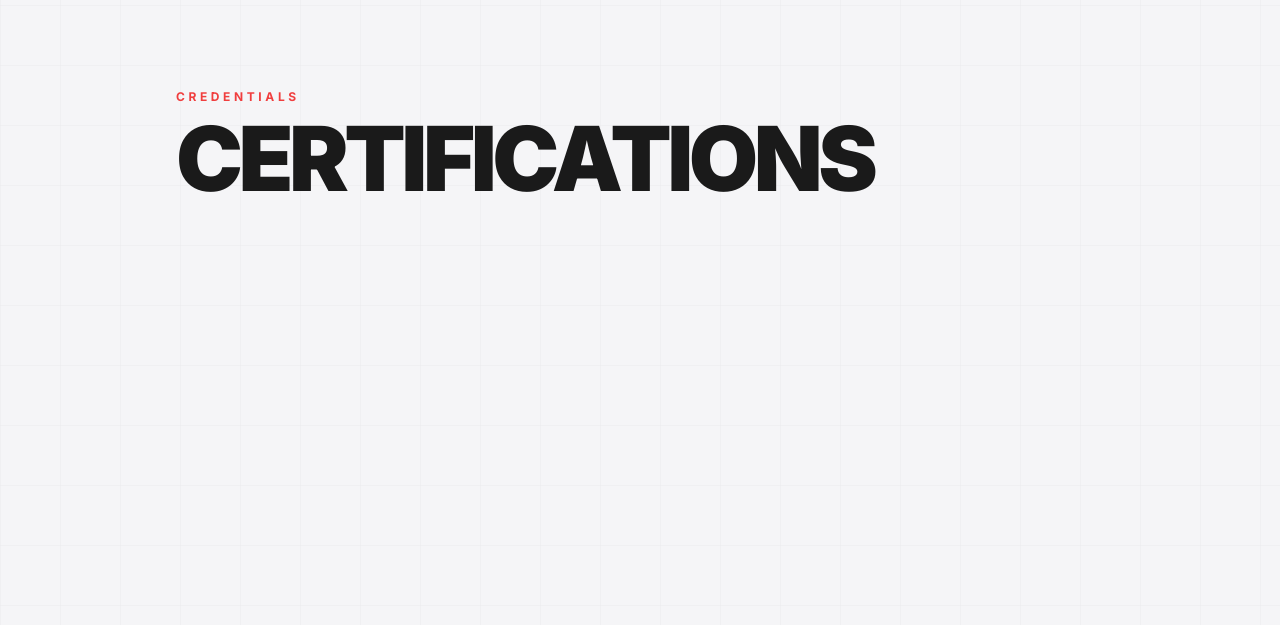
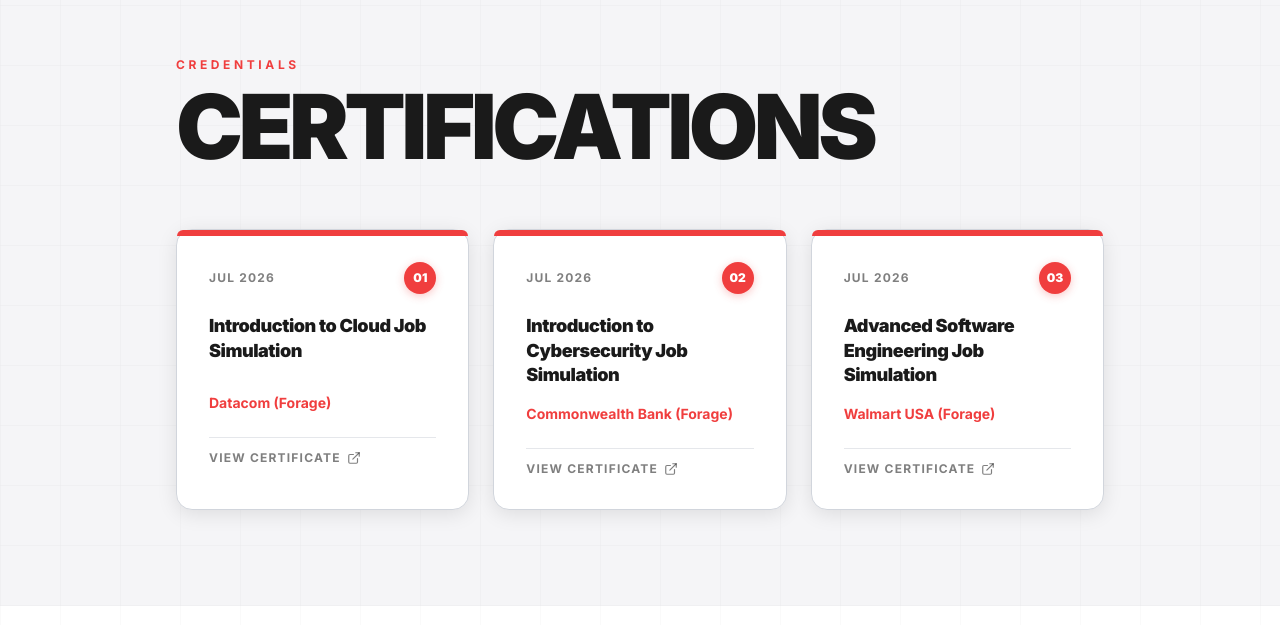
Before and after one commit to Manojkumar13-ux/portfolio, a Next.js app: page / in a window 1280 px wide. Shown: the part 5635-6260 px from the top of the page. Built offline with nearby package versions, Linux system fonts and the light colour scheme.

Commit message:
Fix 3rd cert blur with fromTo animation, reduce section padding

```diff
--- a/src/components/Certifications.tsx
+++ b/src/components/Certifications.tsx
@@ -12,14 +12,14 @@
 
   useEffect(() => {
     const ctx = gsap.context(() => {
-      gsap.from(".cert-title", { y: 60, opacity: 0, duration: 1, ease: "power3.out", scrollTrigger: { trigger: ".cert-title", start: "top 85%" } });
-      gsap.from(".cert-card", { y: 50, opacity: 0, duration: 0.6, stagger: 0.12, ease: "power3.out", scrollTrigger: { trigger: ".cert-card", start: "top 90%" } });
+      gsap.from(".cert-title", { y: 40, opacity: 0, duration: 0.8, ease: "power3.out", scrollTrigger: { trigger: ".cert-title", start: "top 85%" } });
+      gsap.fromTo(".cert-card", { y: 30, opacity: 0, immediateRender: true }, { y: 0, opacity: 1, duration: 0.5, stagger: 0.1, ease: "power2.out", scrollTrigger: { trigger: ".cert-card", start: "top 92%" } });
     }, sectionRef);
     return () => ctx.revert();
   }, []);
 
   return (
-    <section id="certifications" ref={sectionRef} className="bg-[#f5f5f7] w-full py-20 md:py-32 font-inter">
+    <section id="certifications" ref={sectionRef} className="bg-[#f5f5f7] w-full py-16 md:py-24 font-inter">
       <div className="relative w-full max-w-5xl mx-auto px-6 md:px-12">
         <div className="cert-title mb-16">
           <p className="text-xs font-bold tracking-[0.3em] uppercase text-[#f03e3e] mb-4">Credentials</p>
```
